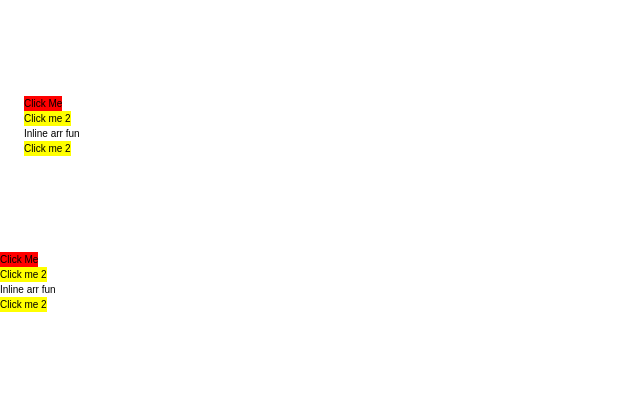
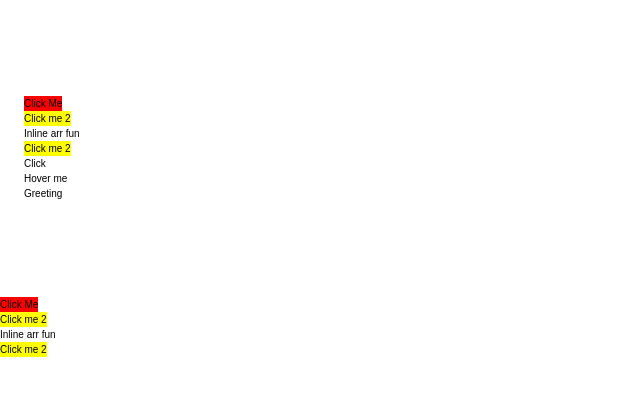
Before and after one commit to TejasSalunkeCode/React-Js, a React (Vite) app in the folder react-thapa/: page / in a window 1280 px wide. Shown: the top 396 px of the page, without its empty margins (0-640 px from the left). Built offline with nearby package versions, Linux system fonts and the light colour scheme.

Commit message:
passing Event as Props #24

```diff
--- a/react-thapa/src/App.jsx
+++ b/react-thapa/src/App.jsx
@@ -1,6 +1,7 @@
 
 import { EventHandling } from "./Components/EventHandling";
 // import Netflexseires from "./Components/Netflexseires";
+import {EventProps} from "./Components/EventProps";
 import "./Components/Netflix.css";
 import Accordion from "./Tejas";
 export const App = () =>{
@@ -22,6 +23,7 @@
             {/* <h1 className="card-heading">List of best</h1> */}
             {/* <Netflexseires/> */}
             <EventHandling/>
+            <EventProps/>
         </section>
 
 
--- /dev/null
+++ b/react-thapa/src/Components/EventProps.jsx
@@ -0,0 +1,34 @@
+export const EventProps = () =>{
+    const handleWelcomeUser = (user) =>{
+        alert(`Hey, ${user}`);
+    };
+    const handleHover=()=>{
+
+        alert("Hey thanks for hovering me");
+    };
+
+    return(
+        <>
+            <WelcomeUser
+                onButtonClick={()=> handleWelcomeUser("TEJAS")}
+                onMouseEnter={handleHover}
+            />
+        </>
+    );
+}
+const WelcomeUser=(props)=>{
+    const handleGreeting=()=>{
+        console.log("Hey Welcome User");
+        props.onButtonClick();
+    };
+    return(
+        <>
+            <button onClick={props.onButtonClick}>Click</button>
+            <br/>
+            <button onMouseEnter={props.onMouseEnter}>Hover me</button>
+            <br/>
+            <button onClick={handleGreeting}>Greeting</button>
+            <br/>
+        </>
+    )
+}
```
